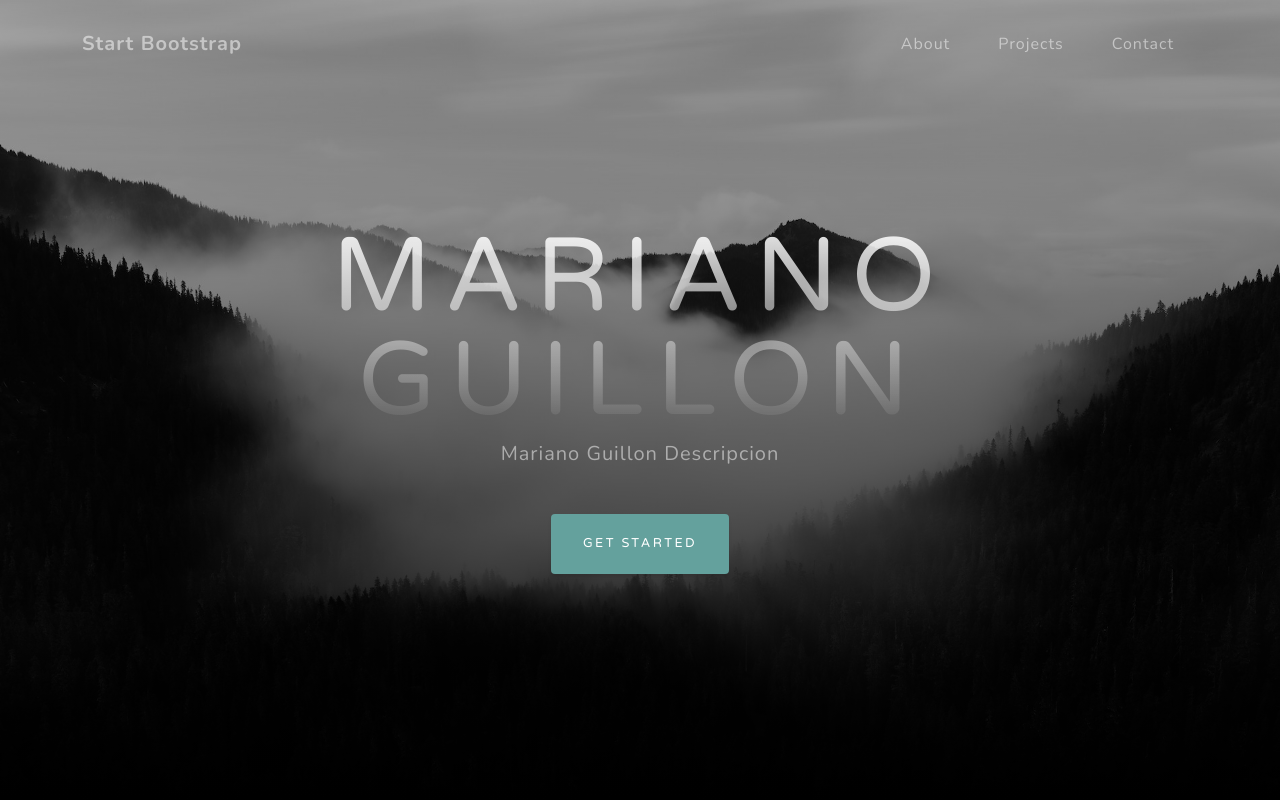
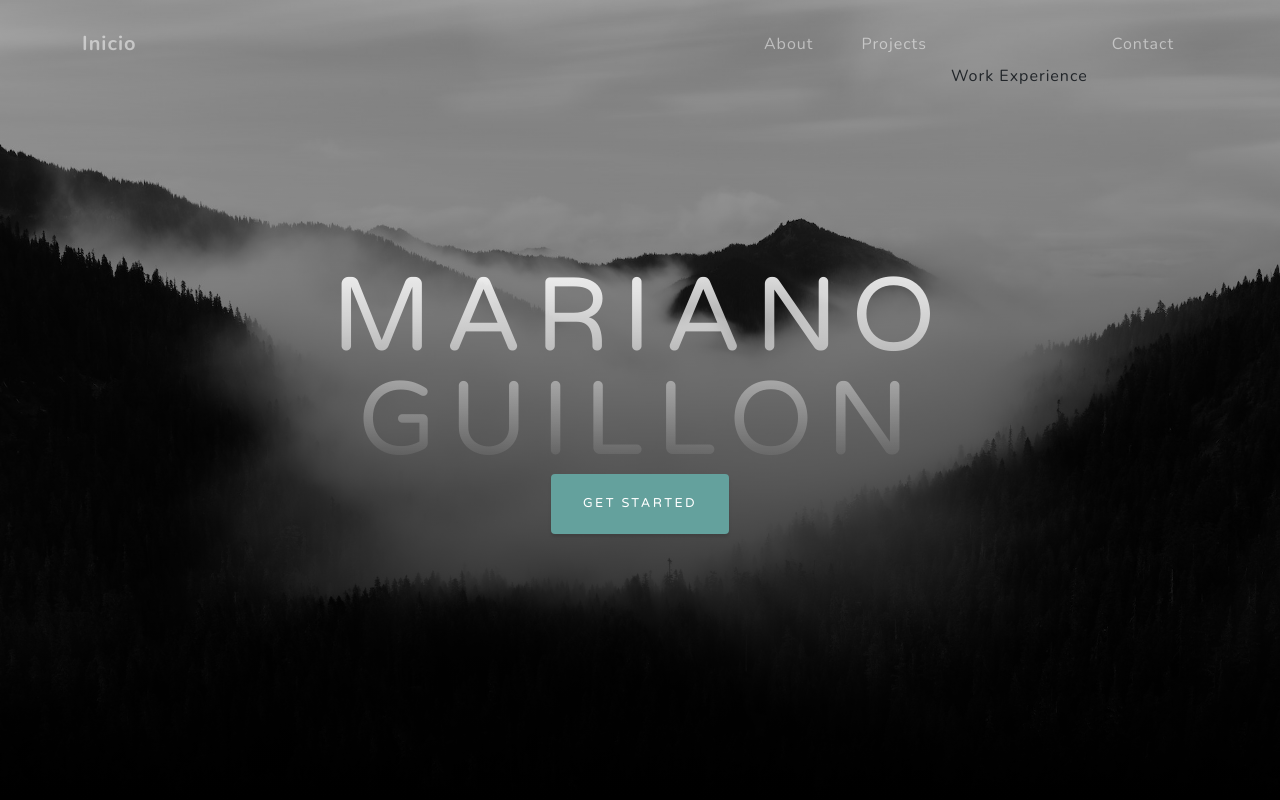
Before and after one commit to MarianoGuillon/MarianoGuillon.github.io, a plain HTML site: page index.html in a window 1280 px wide. Shown: the top 800 px of the page. Drawn offline with nearby package versions, Linux system fonts and the light colour scheme.

Commit message:
actualizacion

```diff
--- a/index.html
+++ b/index.html
@@ -19,7 +19,7 @@
         <!-- Navigation-->
         <nav class="navbar navbar-expand-lg navbar-light fixed-top" id="mainNav">
             <div class="container">
-                <a class="navbar-brand js-scroll-trigger" href="#page-top">Start Bootstrap</a>
+                <a class="navbar-brand js-scroll-trigger" href="#page-top">Inicio</a>
                 <button class="navbar-toggler navbar-toggler-right" type="button" data-toggle="collapse" data-target="#navbarResponsive" aria-controls="navbarResponsive" aria-expanded="false" aria-label="Toggle navigation">
                     Menu
                     <i class="fas fa-bars"></i>
@@ -28,6 +28,7 @@
                     <ul class="navbar-nav ml-auto">
                         <li class="nav-item"><a class="nav-link js-scroll-trigger" href="#about">About</a></li>
                         <li class="nav-item"><a class="nav-link js-scroll-trigger" href="#projects">Projects</a></li>
+                        <li class="nav-item"><a class="nav-link js-scroll-trigger" href="#projects"></a>Work Experience</li>
                         <li class="nav-item"><a class="nav-link js-scroll-trigger" href="#signup">Contact</a></li>
                     </ul>
                 </div>
@@ -38,7 +39,7 @@
             <div class="container d-flex h-100 align-items-center">
                 <div class="mx-auto text-center">
                     <h1 class="mx-auto my-0 text-uppercase">Mariano Guillon</h1>
-                    <h2 class="text-white-50 mx-auto mt-2 mb-5">Mariano Guillon Descripcion</h2>
+                    <!-- <h2 class="text-white-50 mx-auto mt-2 mb-5">Mariano Guillon Descripcion</h2> -->
                     <a class="btn btn-primary js-scroll-trigger" href="#about">Get Started</a>
                 </div>
             </div>
```
